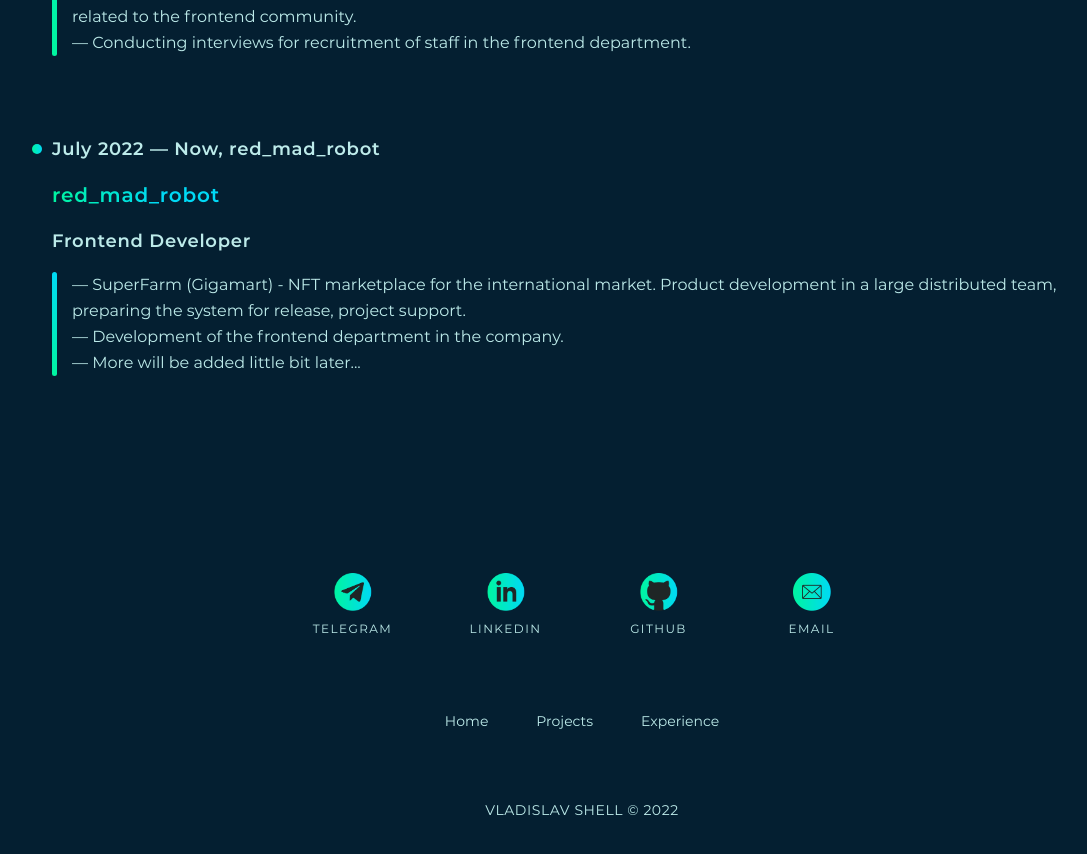
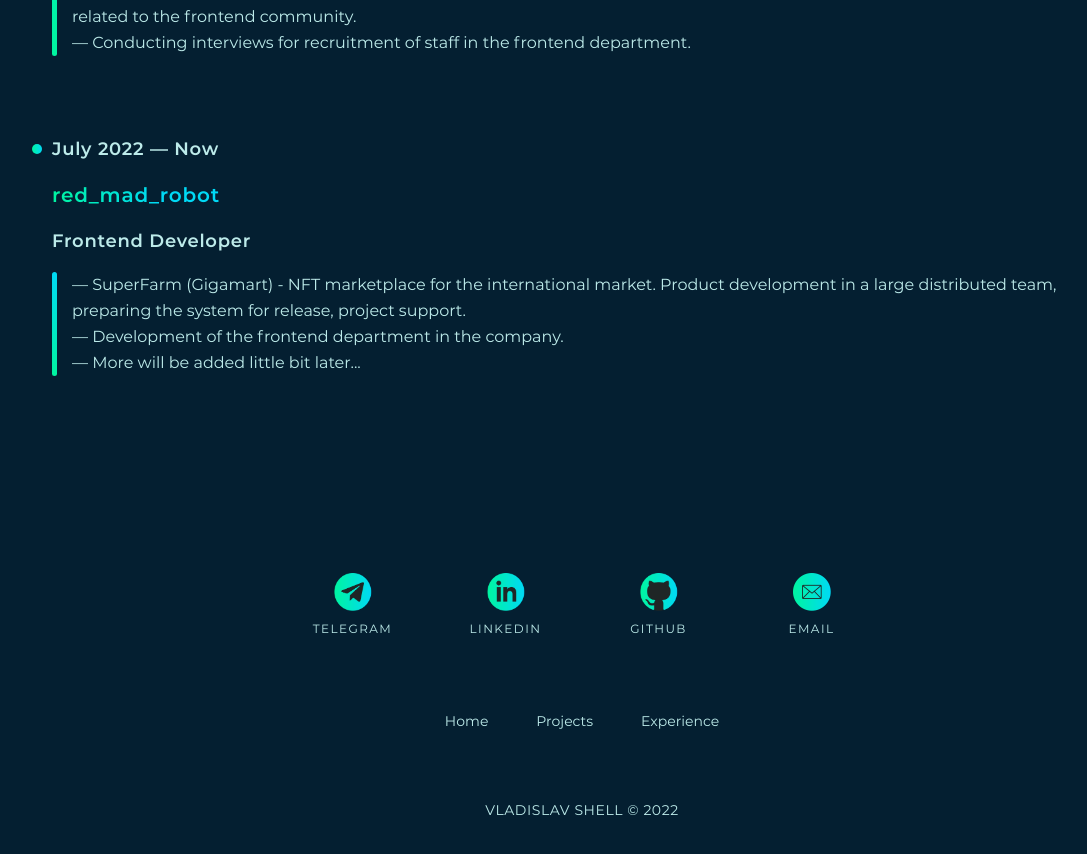
Before and after one commit to FreeeeZ/self-site, a Vue app: page /experience in a window 1280 px wide. Shown: the part 1220-2074 px from the top of the page, without its empty margins (58-1145 px from the left). Built offline with nearby package versions, Linux system fonts and the light colour scheme; what vue3-smooth-scroll would draw is missing.

Commit message:
fix texts

```diff
--- a/src/components/experience/experience-list.vue
+++ b/src/components/experience/experience-list.vue
@@ -64,7 +64,7 @@
       '— Conducting interviews for recruitment of staff in the frontend department.<br>',
   },
   {
-    yearInterval: 'July 2022 — Now, red_mad_robot',
+    yearInterval: 'July 2022 — Now',
     name: 'red_mad_robot',
     position: 'Frontend Developer',
     description: '— SuperFarm (Gigamart) - NFT marketplace for the international market. Product development in a large distributed team, preparing the system for release, project support.<br>' +
--- a/src/components/home/home-about.vue
+++ b/src/components/home/home-about.vue
@@ -8,7 +8,7 @@
       </p>
       <div class="home-about__bottom">
         <router-link to="/experience" class="button button-primary">
-          See my experience
+          SEE MY EXPERIENCE
         </router-link>
       </div>
     </div>
--- a/src/components/home/styles/home-about.scss
+++ b/src/components/home/styles/home-about.scss
@@ -34,7 +34,7 @@
 
   &__bottom {
     display: flex;
-    justify-content: flex-start;
+    justify-content: center;
     align-items: center;
   }
 }
```
